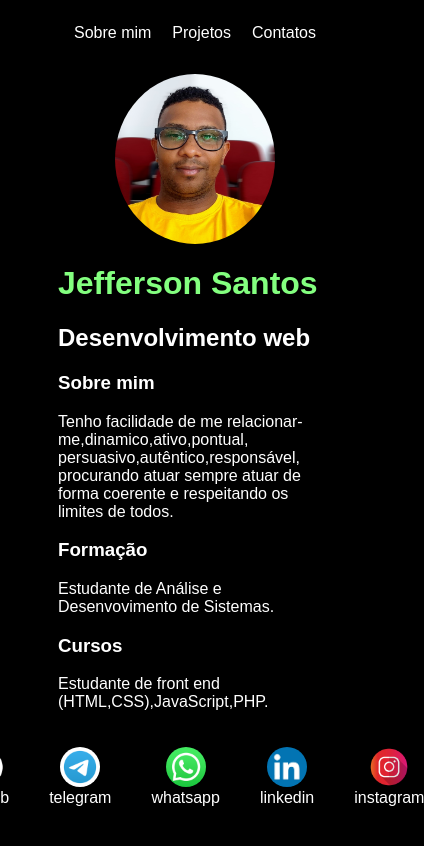
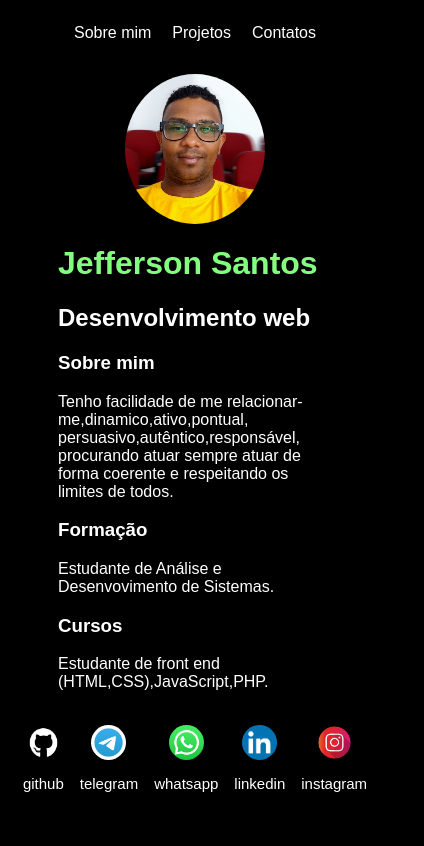
Before and after one commit to JeffersonjgsJGS34/easy-portfolio, a plain HTML site: page index.html in a window 390 px wide. Shown: the whole page, 424 px wide, since content can reach past the window. Drawn offline with Linux system fonts and the light colour scheme.

Commit message:
mudanças no footer e header

```diff
--- a/index.css
+++ b/index.css
@@ -58,3 +58,26 @@ footer p {
 nav a:hover{
     color :#5BBE42
 }
+
+@media screen and (max-width: 798px){
+    header img{
+        height: 150px;
+        width: 140px;
+    }
+    footer img{
+        height:35px;
+        width: 35px;
+        max-width: 300px;
+        margin-top: 10px;
+    }
+
+    footer a{
+        text-align: center;
+        margin: 8px;
+    }
+
+    footer p{
+        margin-top: 15px;
+        font-size: 15px;
+    }
+}
```
